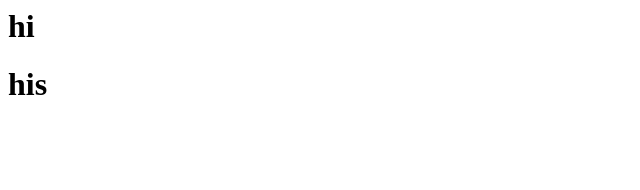
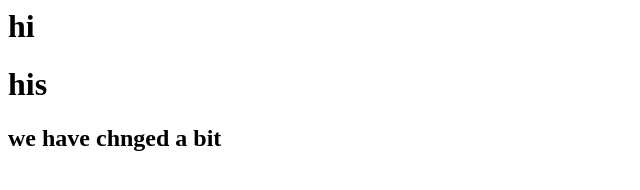
Before and after one commit to muhammaddanialgauharuh/Mobile-Computing-Project, a plain HTML site: page index.html in a window 1280 px wide. Shown: the whole page, without its empty margins (0-640 px from the left). Drawn offline with Linux system fonts and the light colour scheme.

Commit message:
few changes

```diff
--- a/index.html
+++ b/index.html
@@ -8,5 +8,6 @@
 <body>
     <h1>hi</h1>
     <h1>his</h1>
+    <h2>we have chnged a bit</h2>
 </body>
 </html>
```
